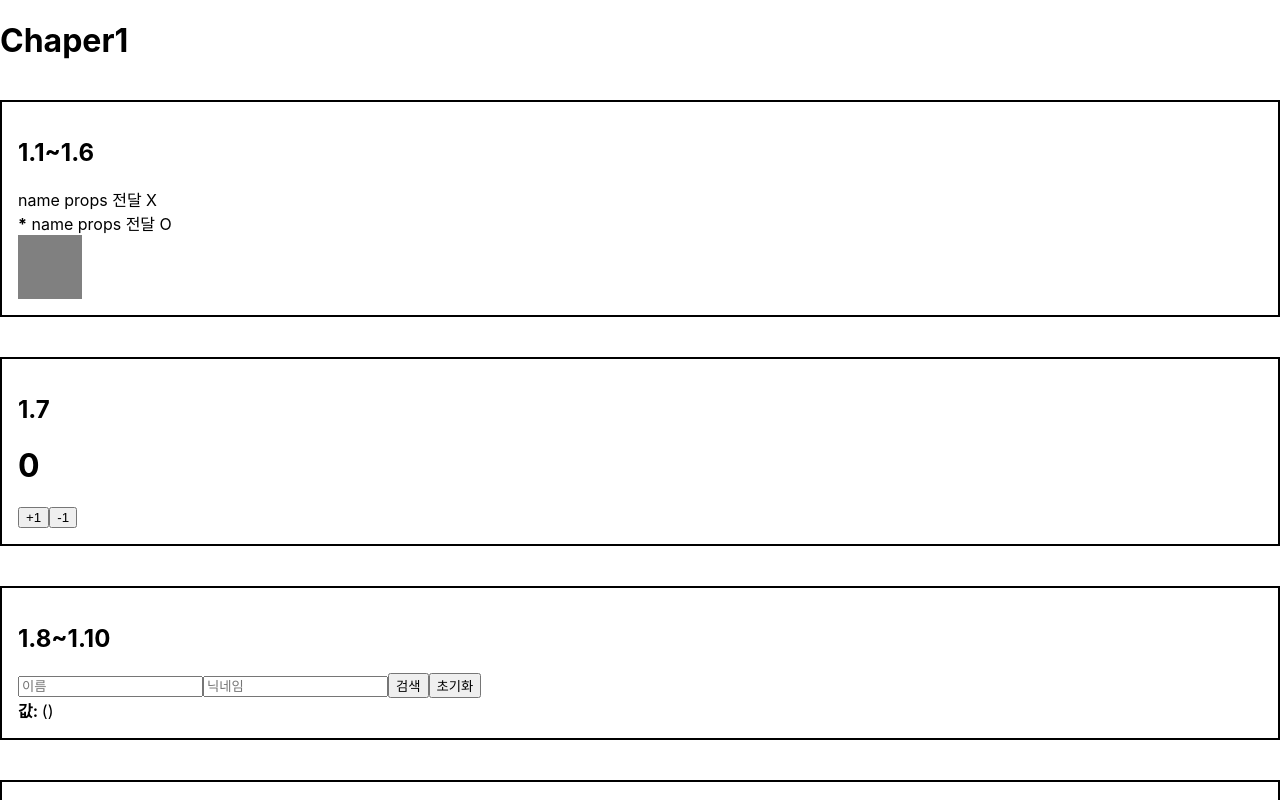
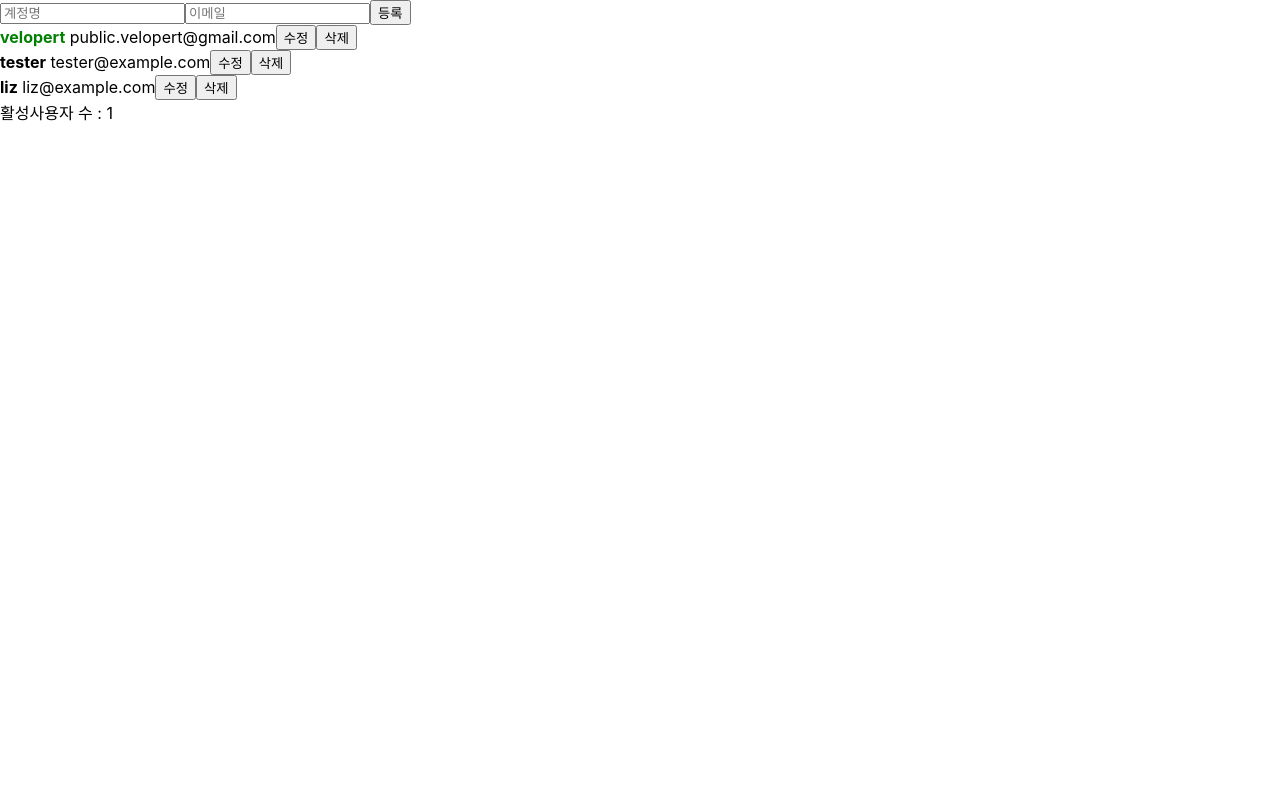
Before and after one commit to lineJeong/react-js-practice, a React (Create React App) app in the folder velopert-modern-react/: page / in a window 1280 px wide. Shown: the top 800 px of the page. Built offline with nearby package versions, Linux system fonts and the light colour scheme.

Commit message:
20. useReducer-CreateUser, UserList

```diff
--- a/velopert-modern-react/src/App.js
+++ b/velopert-modern-react/src/App.js
@@ -1,10 +1,10 @@
 import "./App.css";
-import Chapter1 from "./pages/Chapter1";
+import UseReducer from "./pages/UseReducer";
 
 function App() {
   return (
     <>
-      <Chapter1 />
+      <UseReducer />
     </>
   );
 }
--- /dev/null
+++ b/velopert-modern-react/src/pages/UseReducer.js
@@ -0,0 +1,133 @@
+import React, { useRef, useCallback, useReducer, useMemo } from "react";
+import CreateUser from "../components/CreateUser";
+import UserList from "../components/UserList";
+
+const countActiveUsers = (users) => {
+  console.log("활성 사용자 수를 세는 중");
+  return users.filter((user) => user.active).length;
+};
+
+const initialState = {
+  inputs: {
+    username: "",
+    email: "",
+  },
+  users: [
+    {
+      id: 1,
+      username: "velopert",
+      email: "public.velopert@gmail.com",
+      active: true,
+    },
+    {
+      id: 2,
+      username: "tester",
+      email: "tester@example.com",
+      active: false,
+    },
+    {
+      id: 3,
+      username: "liz",
+      email: "liz@example.com",
+      active: false,
+    },
+  ],
+};
+
+const CHANGE_INPUT = "CHANGE_INPUT";
+const CREATE_USER = "CREATE_USER";
+const TOGGLE_USER = "TOGGLE_USER";
+const REMOVE_USER = "REMOVE_USER";
+
+const reducer = (state, action) => {
+  switch (action.type) {
+    case CHANGE_INPUT:
+      return {
+        ...state,
+        inputs: {
+          ...state.inputs,
+          [action.name]: action.value,
+        },
+      };
+    case CREATE_USER:
+      return {
+        inputs: initialState.inputs,
+        users: state.users.concat(action.user),
+      };
+    case TOGGLE_USER:
+      return {
+        ...state,
+        users: state.users.map((user) =>
+          user.id === action.id ? { ...user, active: !user.active } : user
+        ),
+      };
+    case REMOVE_USER:
+      return {
+        ...state,
+        users: state.users.filter((user) => user.id !== action.id),
+      };
+    default:
+      return state;
+  }
+};
+
+function UseReducer() {
+  const [state, dispatch] = useReducer(reducer, initialState);
+  const nextId = useRef(4);
+
+  const { users } = state;
+  const { username, email } = state.inputs;
+
+  const onChange = useCallback((e) => {
+    const { name, value } = e.target;
+    console.log(name, value);
+    dispatch({
+      type: CHANGE_INPUT,
+      name,
+      value,
+    });
+  }, []);
+
+  const onCreate = useCallback(() => {
+    dispatch({
+      type: "CREATE_USER",
+      user: {
+        id: nextId.current,
+        username,
+        email,
+      },
+    });
+    nextId.current += 1;
+  }, [username, email]);
+
+  const onToggle = useCallback((id) => {
+    dispatch({
+      type: TOGGLE_USER,
+      id,
+    });
+  }, []);
+
+  const onRemove = useCallback((id) => {
+    dispatch({
+      type: REMOVE_USER,
+      id,
+    });
+  }, []);
+
+  const count = useMemo(() => countActiveUsers(users), [users]);
+
+  return (
+    <>
+      <CreateUser
+        username={username}
+        email={email}
+        onChange={onChange}
+        onCreate={onCreate}
+      />
+      <UserList users={users} onToggle={onToggle} onRemove={onRemove} />
+      <div>활성사용자 수 : {count}</div>
+    </>
+  );
+}
+
+export default UseReducer;
```
